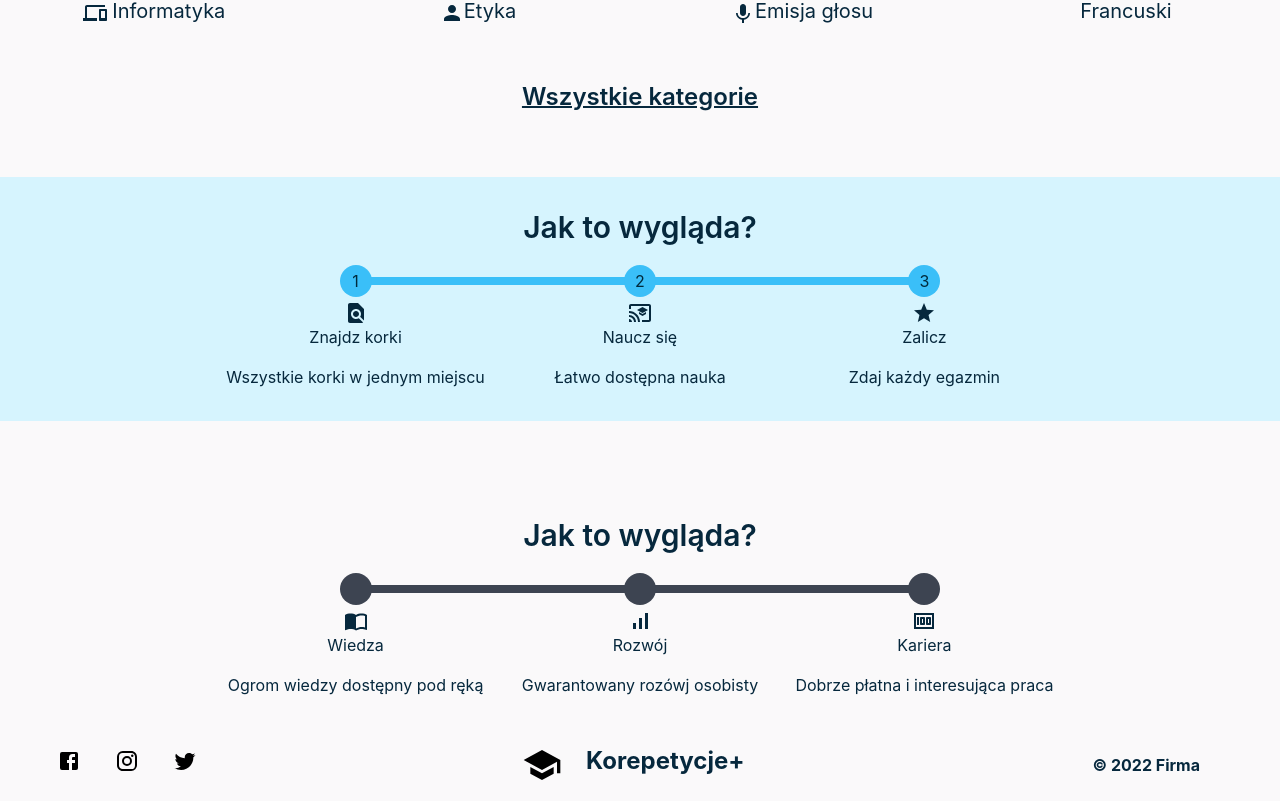
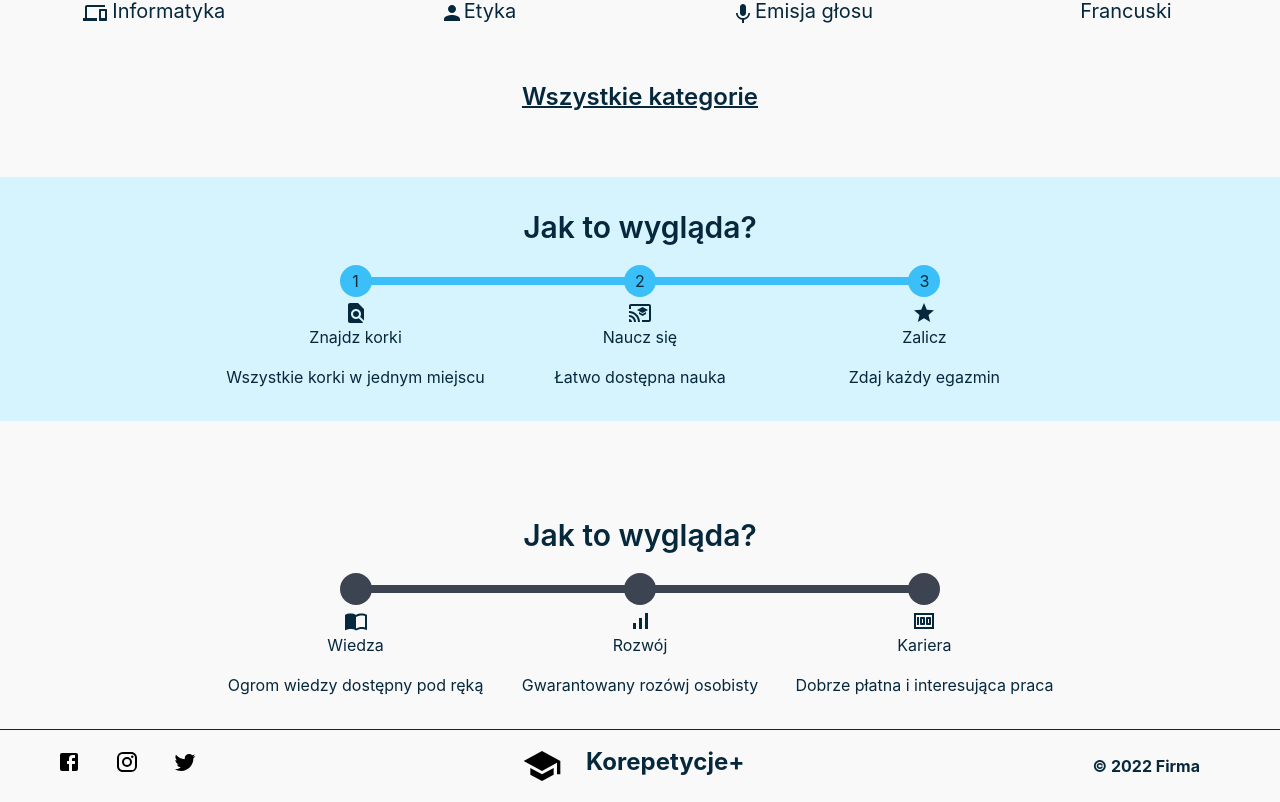
Before and after one commit to SamSepi0l-H3ll0-Fi3ND/Korepetycje-, a React (Create React App) app in the folder KorepetycjePlus/: page / in a window 1280 px wide. Shown: the part 1379-2181 px from the top of the page. Built offline with nearby package versions, Linux system fonts and the light colour scheme.

Commit message:
Some changes in footer, Subjects and StepsEarn

```diff
--- a/KorepetycjePlus/package.json
+++ b/KorepetycjePlus/package.json
@@ -10,6 +10,7 @@
     "@testing-library/jest-dom": "^5.16.5",
     "@testing-library/react": "^13.4.0",
     "@testing-library/user-event": "^13.5.0",
+    "cors": "^2.8.5",
     "daisyui": "^2.31.0",
     "react": "^18.2.0",
     "react-dom": "^18.2.0",
--- a/KorepetycjePlus/src/components/Footer.js
+++ b/KorepetycjePlus/src/components/Footer.js
@@ -5,7 +5,7 @@ import TwitterIcon from "@mui/icons-material/Twitter";
 import { Link } from "react-router-dom";
 const Footer = () => {
   return (
-    <div class="flex justify-between">
+    <div class="flex justify-between border-t border-dark-blue rounded-none border-r-none ">
       <div class="flex ml-10 mt-2">
         <a class="btn btn-ghost">
           <FacebookIcon class="footer-icon w-6"></FacebookIcon>
--- a/KorepetycjePlus/src/components/StepsEarn.js
+++ b/KorepetycjePlus/src/components/StepsEarn.js
@@ -1,6 +1,7 @@
 import SignalCellularAltIcon from "@mui/icons-material/SignalCellularAlt";
 import ImportContactsIcon from "@mui/icons-material/ImportContacts";
 import MoneyIcon from "@mui/icons-material/Money";
+
 const StepsEarn = () => {
   return (
     <div className="bg-[]">
--- a/KorepetycjePlus/src/components/Subjects.js
+++ b/KorepetycjePlus/src/components/Subjects.js
@@ -20,7 +20,7 @@ const Subjects = () => {
         <div className="text-2xl font-bold bg-light-blue px-16 py-2 underline underline-offset-8">
           Ścisłe
         </div>
-        <div className="text-2xl font-bold bg-light-blue px-16 py-2 underline underline-offset-8">
+        <div className="text-2xl font-bold bg-light-blue  px-16 py-2 underline underline-offset-8">
           Artystyczne
         </div>
         <div className="text-2xl font-bold bg-light-blue px-16 py-2 underline underline-offset-8">
```
Also changed, not shown: 1 other file (tests, documents, lock files or other folders).
